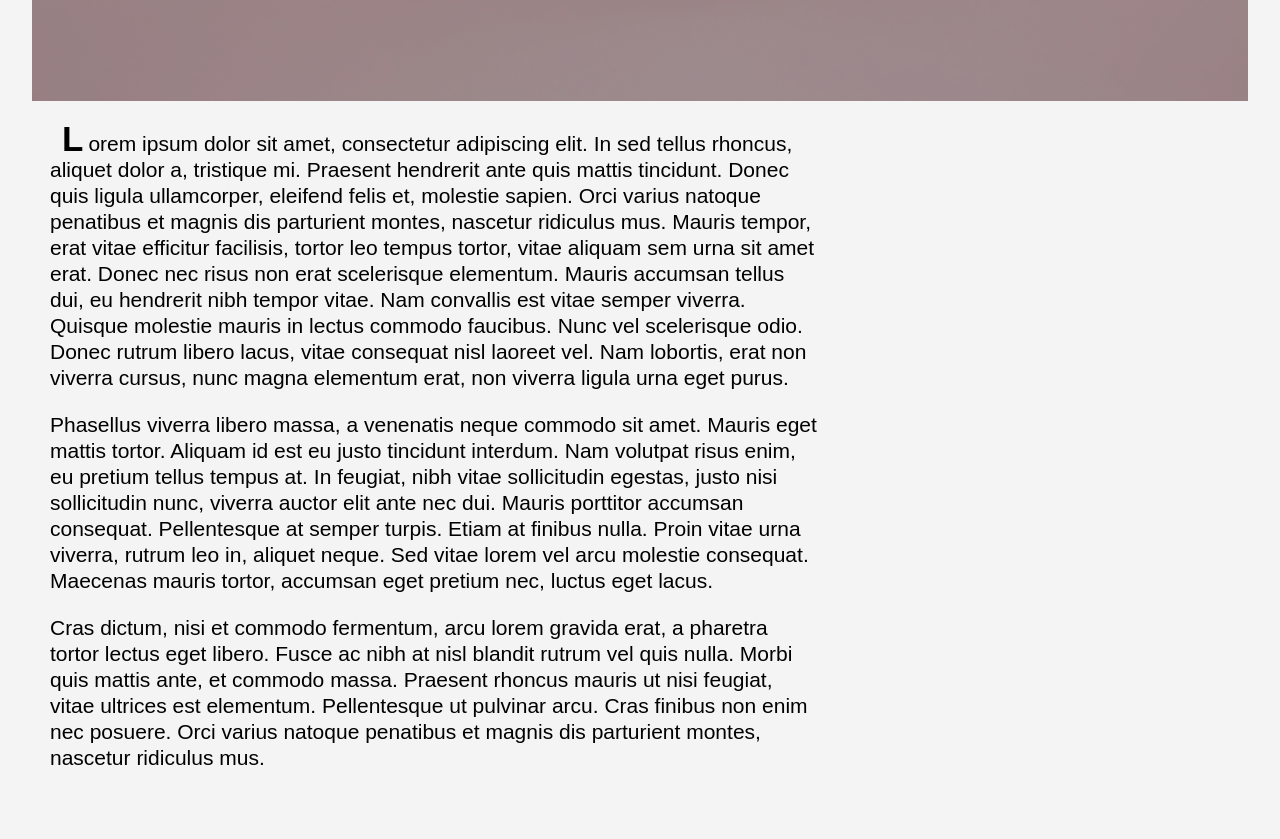
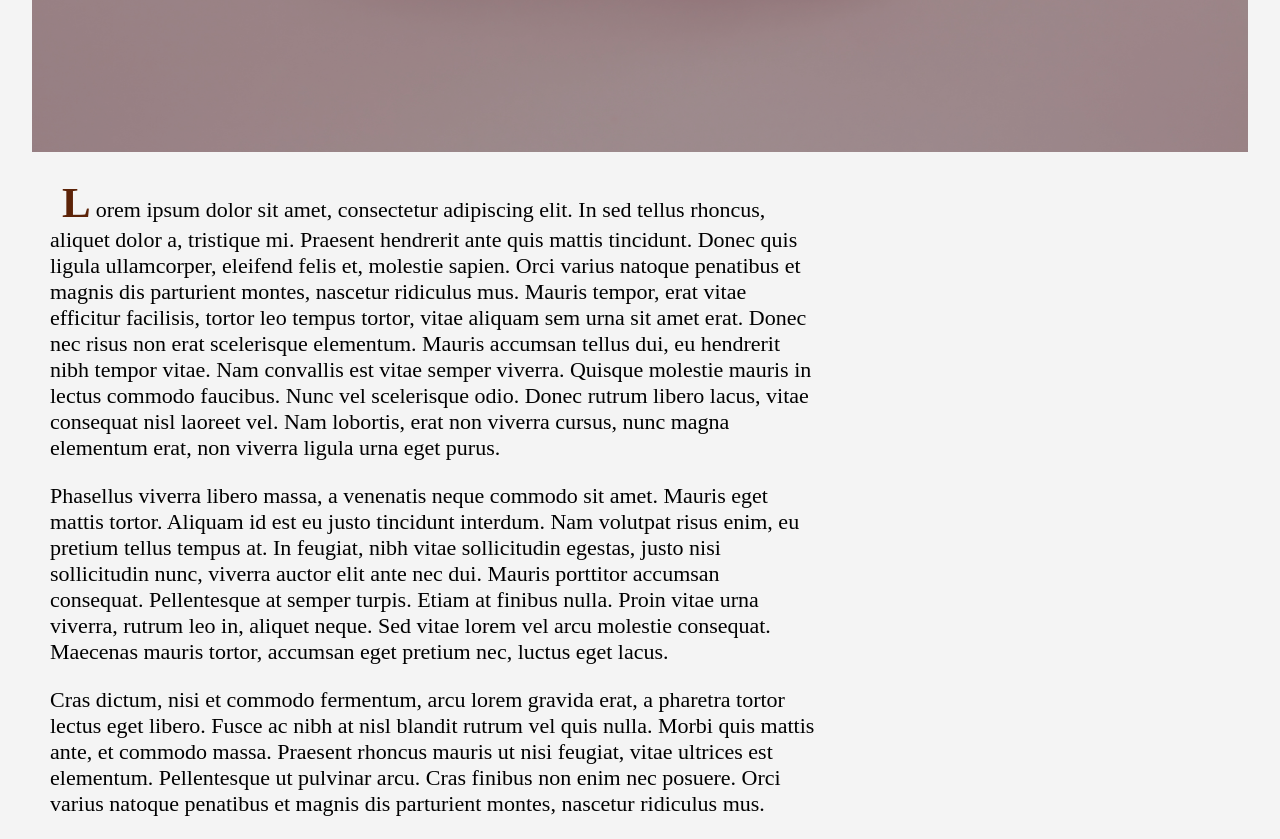
Before and after one commit to taihelsel/open-source-forum, a React (Create React App) app: page /posts/test in a window 1280 px wide. Shown: the part 840-1679 px from the top of the page. Before the commit the page ends 1632 px from the top, so only its background shows below. Built offline with nearby package versions, Linux system fonts and the light colour scheme.

Commit message:
changed article font

```diff
--- a/public/index.html
+++ b/public/index.html
@@ -1,7 +1,7 @@
 <!DOCTYPE html>
 <html lang="en">
   <head>
-    <link href="https://fonts.googleapis.com/css?family=Pacifico|Raleway|Roboto+Slab|Roboto:700|Roboto:500" rel="stylesheet">
+    <link href="https://fonts.googleapis.com/css?family=Pacifico|Raleway|Roboto+Slab|Roboto:700|Roboto:500|Roboto:200" rel="stylesheet">
     <meta charset="utf-8">
     <meta name="viewport" content="width=device-width, initial-scale=1, shrink-to-fit=no">
     <meta name="theme-color" content="#000000">
--- a/src/App.css
+++ b/src/App.css
@@ -321,7 +321,7 @@ html,body,.App{
 }
 .single-post-head{
     width:95%;
-    height:48vw;
+    height:52vw;
     display:inline-block;
     position:relative;
 }
@@ -353,15 +353,21 @@ html,body,.App{
 #PostContent{
     width:60%;
     margin-left:50px;
+    display:inline-block;
+    float:left;
 }
 .article-content{
-    font-size:21px;
+    font-size:22px;
     text-align: left;
-    line-height:26px;
+    line-height:25=7px;
+    font-family: "Lobster", serif;
+    font-weight:400;
 }
 .first-paragraph::first-letter {
-    font-size:35px;
+    font-size:43px;
     margin-right:5px;
     margin-left:12px;
-    font-weight:bolder;
+    font-weight:600;
+    font-family: 'Lobster', serif;
+    color:var(--red);
 }
```
